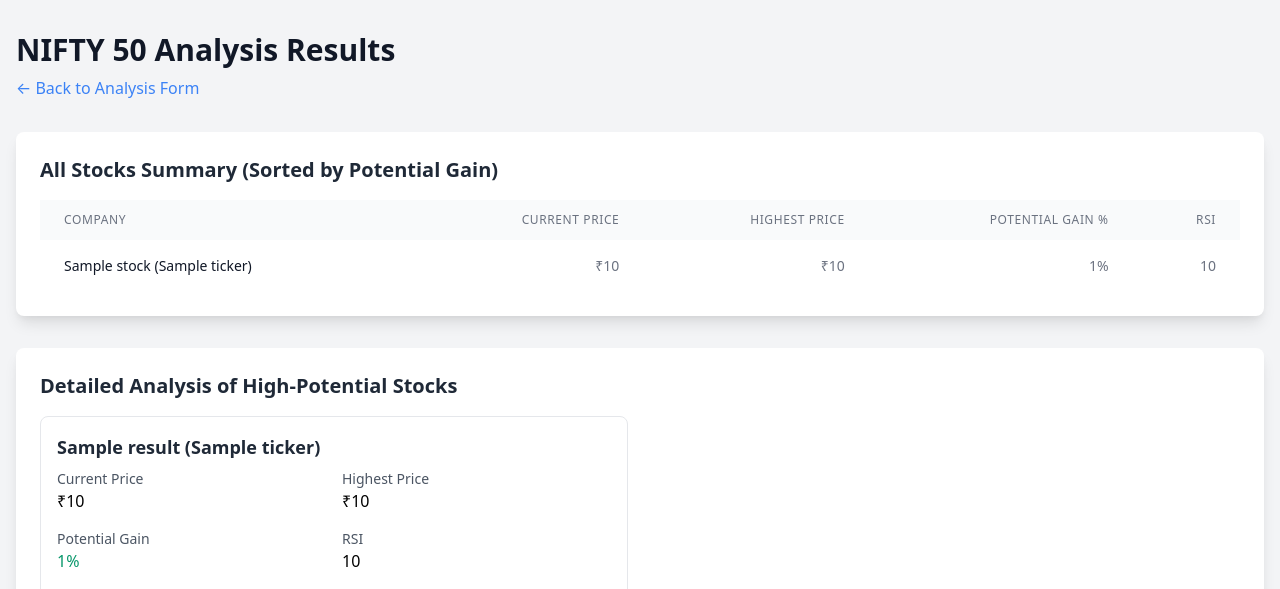
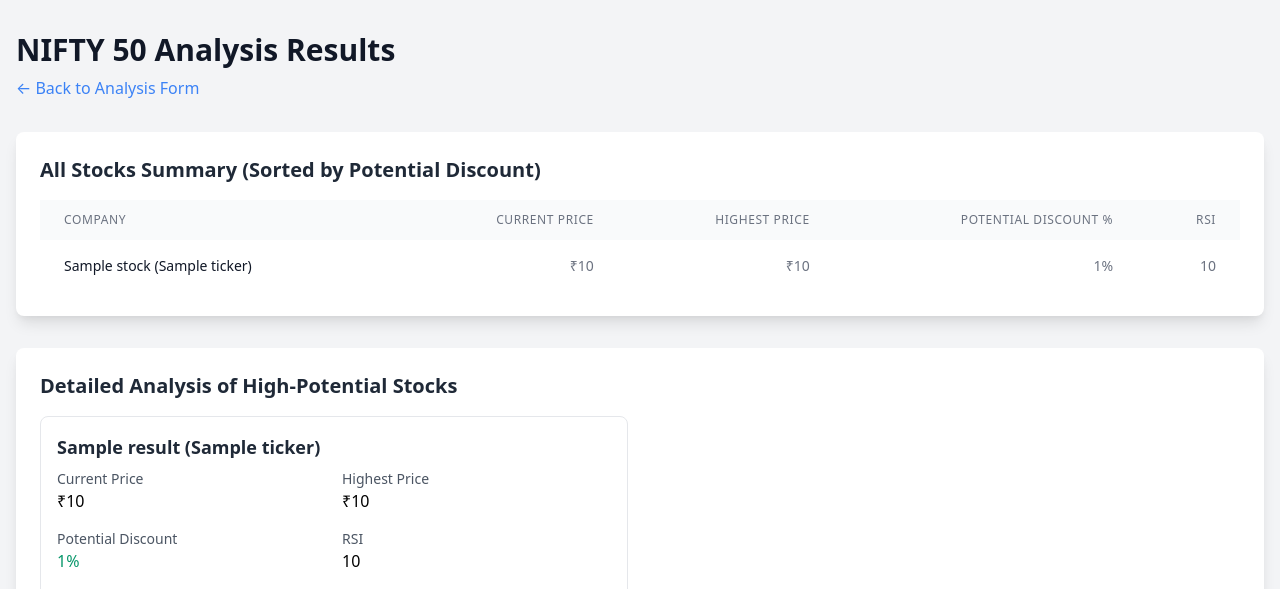
Before and after one commit to hendraraman/stonks, a Flask app: template templates/investment_results.html in a window 1280 px wide. Shown: the top 589 px of the page. Run offline with Flask 3, Linux system fonts and the light colour scheme; the template is opened without the code that fills it: most values are stand-ins (such as "Sample title", 1, 10 or a date in 2020).

Commit message:
correctec gain as Discount

```diff
--- a/app.py
+++ b/app.py
@@ -9,6 +9,8 @@
 import pandas as pd
 
 app = Flask(__name__)
+
+
 def calculate_rsi(data, window=14):
     """Calculate RSI indicator"""
     delta = data['Close'].diff()
@@ -85,19 +87,8 @@
                              plot_url=plot_url)
     except Exception as e:
         return jsonify({'error': str(e)}), 500
-def calculate_rsi(data, window=14):
-    """Calculate RSI indicator"""
-    delta = data['Close'].diff()
-    gain = delta.where(delta > 0, 0)
-    loss = -delta.where(delta < 0, 0)
 
-    avg_gain = gain.rolling(window=window, min_periods=1).mean()
-    avg_loss = loss.rolling(window=window, min_periods=1).mean()
 
-    rs = avg_gain / avg_loss
-    rsi = 100 - (100 / (1 + rs))
-
-    return rsi
 def process_single_stock(name_ticker_tuple, start_date, end_date):
     """Process a single stock's data with improved error handling"""
     name, ticker = name_ticker_tuple
@@ -112,14 +103,16 @@
 
         # Calculate prices
         current_price = float(stock_data['Close'].iloc[-1])
-        highest_price = float(stock_data['High'].max())
+        highest_price = float(stock_data['Close'].max())
+        lowest_price = float(stock_data["Close"].min())
 
         # Validate prices
         if pd.isna(current_price) or pd.isna(highest_price):
             print(f"Invalid prices for {ticker}")
             return None
 
-        gain_percentage = ((highest_price - current_price) / current_price) * 100
+        discount_percentage = ((highest_price - current_price) / current_price) * 100
+        lowest_closeness = ((lowest_price - current_price) / current_price) * 100
 
         # Calculate RSI
         stock_data['RSI'] = calculate_rsi(stock_data)
@@ -134,7 +127,8 @@
             'ticker': ticker,
             'current_price': round(current_price, 2),
             'highest_price': round(highest_price, 2),
-            'gain_percentage': round(gain_percentage, 2),
+            'discount_percentage': round(discount_percentage, 2),
+            'lowest_closeness': round(lowest_closeness, 2),
             'rsi': round(latest_rsi, 2) if latest_rsi is not None else None,
             'stock_data': stock_data
         }
@@ -148,7 +142,7 @@
     if request.method == 'POST':
         start_date = request.form['start_date']
         end_date = request.form['end_date']
-        min_gain_percentage = float(request.form.get('min_gain_percentage', 13))
+        min_discount_percentage = float(request.form.get('min_discount_percentage', 13))
 
         # Process stocks sequentially
         all_results = []
@@ -166,7 +160,7 @@
                 continue
 
         # Sort results by gain percentage
-        sorted_results = sorted(all_results, key=lambda x: x['gain_percentage'], reverse=True)
+        sorted_results = sorted(all_results, key=lambda x: x['discount_percentage'], reverse=True)
 
         # Prepare summary and filtered results
         summary_table = []
@@ -179,12 +173,12 @@
                 'ticker': result['ticker'],
                 'current_price': result['current_price'],
                 'highest_price': result['highest_price'],
-                'gain_percentage': result['gain_percentage'],
+                'discount_percentage': result['discount_percentage'],
                 'rsi': result['rsi']
             })
 
             # If meets minimum gain criteria, add to filtered results
-            if result['gain_percentage'] >= min_gain_percentage:
+            if result['discount_percentage'] >= min_discount_percentage:
                 try:
                     plot_url = generate_plot(result['stock_data'], result['ticker'])
                     result_with_plot = result.copy()
@@ -193,12 +187,12 @@
                     filtered_results.append(result_with_plot)
                 except Exception as e:
                     failed_tickers.append(f"Error generating plot for {result['ticker']}: {str(e)}")
-
+        print("the summary table is ", summary_table)
         return render_template(
             'investment_results.html',
             summary_table=summary_table,
             results=filtered_results,
-            min_gain_percentage=min_gain_percentage,
+            min_discount_percentage=min_discount_percentage,
             start_date=start_date,
             end_date=end_date,
             failed_tickers=failed_tickers if failed_tickers else None
@@ -210,17 +204,21 @@
 @app.route('/')
 def home():
     return render_template('index.html')
+
+
 nifty_50_tickers = {
     "Adani Enterprises": "ADANIENT.NS",
     "Adani Ports": "ADANIPORTS.NS",
     "Asian Paints": "ASIANPAINT.NS",
     "Axis Bank": "AXISBANK.NS",
+    "Appolo Hospitals Enterprise Ltd": "APOLLOHOSP.NS",
     "Bajaj Auto": "BAJAJ-AUTO.NS",
     "Bajaj Finance": "BAJFINANCE.NS",
     "Bajaj Finserv": "BAJAJFINSV.NS",
     "BPCL": "BPCL.NS",
     "Bharti Airtel": "BHARTIARTL.NS",
     "Britannia": "BRITANNIA.NS",
+    "Bharat Electronics Ltd ": "BEL.NS",
     "Cipla": "CIPLA.NS",
     "Coal India": "COALINDIA.NS",
     "Divi's Laboratories": "DIVISLAB.NS",
@@ -251,6 +249,7 @@
     "Reliance Industries": "RELIANCE.NS",
     "SBI Life Insurance": "SBILIFE.NS",
     "State Bank of India": "SBIN.NS",
+    "Shriram Finance Ltd": "SHRIRAMFIN.NS",
     "Sun Pharma": "SUNPHARMA.NS",
     "Tata Consultancy Services": "TCS.NS",
     "Tata Consumer Products": "TATACONSUM.NS",
@@ -258,6 +257,7 @@
     "Tata Steel": "TATASTEEL.NS",
     "Tech Mahindra": "TECHM.NS",
     "Titan Company": "TITAN.NS",
+    "Trent Ltd": "TRENT.NS",
     "UltraTech Cement": "ULTRACEMCO.NS",
     "UPL": "UPL.NS",
     "Wipro": "WIPRO.NS"
@@ -266,3 +266,12 @@
 
 if __name__ == '__main__':
     app.run(debug=True)
+
+
+"""
+1: nifty dict be variable
+2: also consider diff btw hightest and lowest  and make a filter for that
+3: look for stocks closer to its lowest price and include it as gain percentage
+4: current gain perc is discount perc wrt to highest price
+
+"""
--- a/templates/investment_results.html
+++ b/templates/investment_results.html
@@ -16,7 +16,7 @@
 
         <!-- Summary Table -->
         <div class="bg-white rounded-lg shadow-lg p-6 mb-8">
-            <h2 class="text-xl font-semibold text-gray-800 mb-4">All Stocks Summary (Sorted by Potential Gain)</h2>
+            <h2 class="text-xl font-semibold text-gray-800 mb-4">All Stocks Summary (Sorted by Potential Discount)</h2>
             <div class="overflow-x-auto">
                 <table class="min-w-full table-auto">
                     <thead class="bg-gray-50">
@@ -24,7 +24,7 @@
                             <th class="px-6 py-3 text-left text-xs font-medium text-gray-500 uppercase tracking-wider">Company</th>
                             <th class="px-6 py-3 text-right text-xs font-medium text-gray-500 uppercase tracking-wider">Current Price</th>
                             <th class="px-6 py-3 text-right text-xs font-medium text-gray-500 uppercase tracking-wider">Highest Price</th>
-                            <th class="px-6 py-3 text-right text-xs font-medium text-gray-500 uppercase tracking-wider">Potential Gain %</th>
+                            <th class="px-6 py-3 text-right text-xs font-medium text-gray-500 uppercase tracking-wider">Potential Discount %</th>
                             <th class="px-6 py-3 text-right text-xs font-medium text-gray-500 uppercase tracking-wider">RSI</th>
                         </tr>
                     </thead>
@@ -40,8 +40,8 @@
                             <td class="px-6 py-4 whitespace-nowrap text-sm text-right text-gray-500">
                                 ₹{{ stock.highest_price }}
                             </td>
-                            <td class="px-6 py-4 whitespace-nowrap text-sm text-right {% if stock.gain_percentage >= 20 %}text-green-600{% elif stock.gain_percentage >= 10 %}text-yellow-600{% else %}text-gray-500{% endif %}">
-                                {{ stock.gain_percentage }}%
+                            <td class="px-6 py-4 whitespace-nowrap text-sm text-right {% if stock.discount_percentage >= 20 %}text-green-600{% elif stock.discount_percentage >= 10 %}text-yellow-600{% else %}text-gray-500{% endif %}">
+                                {{ stock.discount_percentage }}%
                             </td>
                             <td class="px-6 py-4 whitespace-nowrap text-sm text-right {% if stock.rsi <= 30 %}text-green-600{% elif stock.rsi >= 70 %}text-red-600{% else %}text-gray-500{% endif %}">
                                 {{ stock.rsi|round(2) if stock.rsi else 'N/A' }}
@@ -72,8 +72,8 @@
                                 <p class="font-medium">₹{{ result.highest_price }}</p>
                             </div>
                             <div>
-                                <p class="text-sm text-gray-600">Potential Gain</p>
-                                <p class="font-medium text-green-600">{{ result.gain_percentage }}%</p>
+                                <p class="text-sm text-gray-600">Potential Discount</p>
+                                <p class="font-medium text-green-600">{{ result.discount_percentage }}%</p>
                             </div>
                             <div>
                                 <p class="text-sm text-gray-600">RSI</p>
@@ -98,7 +98,7 @@
                 </div>
                 <div class="ml-3">
                     <p class="text-sm text-yellow-700">
-                        No stocks found meeting the minimum gain percentage criteria.
+                        No stocks found meeting the minimum Discount percentage criteria.
                     </p>
                 </div>
             </div>
```
